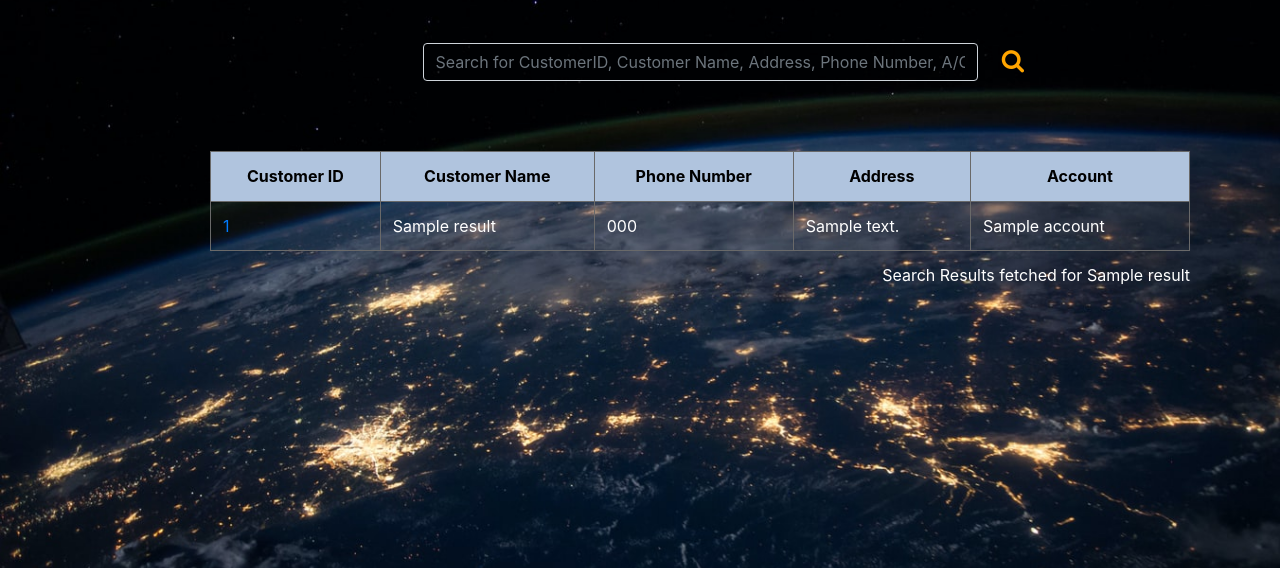
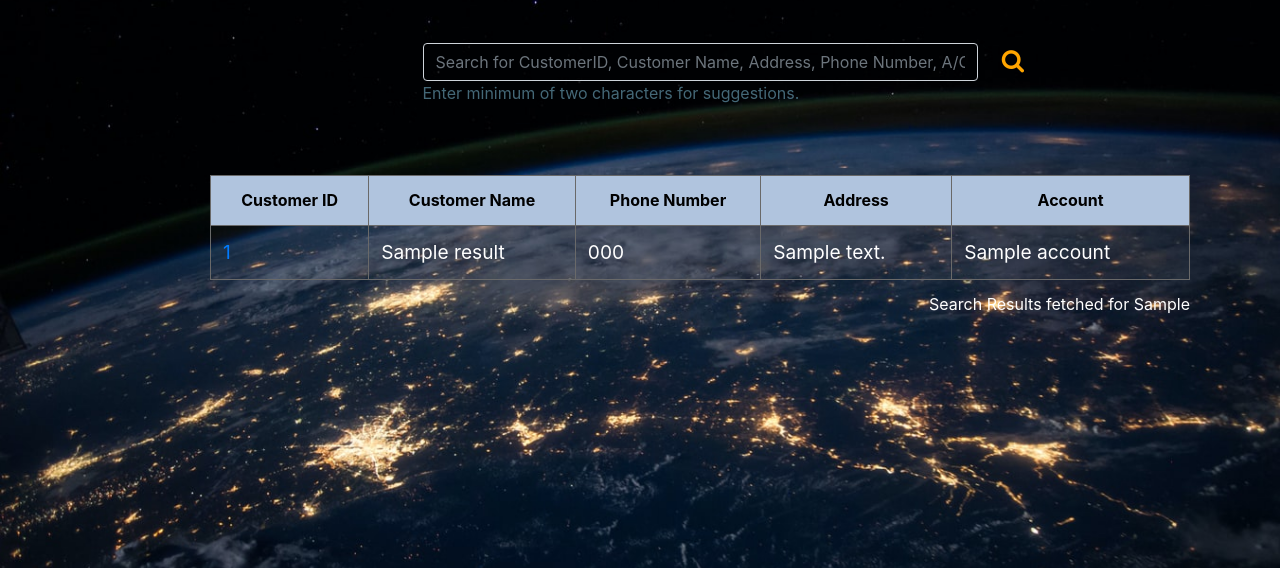
Before and after one commit to TeamDelight/netViz, a Flask app: template app/templates/index.html in a window 1280 px wide; the page is wider, and only the part inside the window is pictured. Shown: the part 135-703 px from the top of that part. Run offline with Flask 2, Linux system fonts and the light colour scheme; the template is opened without the code that fills it: most values are stand-ins (such as "Sample title", 1, 10 or a date in 2020); some libraries are stand-ins or nearby versions.

Commit message:
updated the search values to show after table, insert global variable

```diff
--- a/app/__init__.py
+++ b/app/__init__.py
@@ -25,5 +25,4 @@ migrate = Migrate(app,db)
 login = LoginManager(app)
 bootstrap = Bootstrap(app)
 login.login_view = 'login'
-
 from app import routes, models
--- a/app/static/main.js
+++ b/app/static/main.js
@@ -1,16 +1,30 @@
-function searchAutoComplete() {
+var user_value_length = 0;
+
+function searchAutoComplete(value) {
         remove_table();
         $.ajax({
-                type: "POST",
+                type: "GET",
                 url: '/searchlist',
                 data: $('#autocomplete').serialize()
-        }).done(function (data) {
+        }).success(function (data) {
+                hide_tooltip(value);
                 $('#autocomplete').autocomplete({
                         source: data,
-                        minLength: 1
+                        minLength: 2
                 });
         });
 }
+
+function hide_tooltip(value) {
+        user_value_length = value.length;
+        if (user_value_length > 1) {
+                document.getElementById('tooltip-search-bar').style.display = 'none';
+        }else{
+                document.getElementById('tooltip-search-bar').style.display = 'block';
+        }
+}
+
+
 
 function remove_table() {
         if (($("#search_result_table").is(":visible"))) {
@@ -23,9 +37,9 @@ function remove_table() {
 
 }
 
-$('tr.table-data').click( function() {
-        console.log( "hello");
+$('tr.table-data').click(function () {
+        console.log("hello");
         window.location = $(this).find('a').attr('href');
-    }).hover( function() {
+}).hover(function () {
         $(this).toggleClass('hover');
-    });
+});
--- a/app/static/styles/main.css
+++ b/app/static/styles/main.css
@@ -144,6 +144,12 @@ h1 {
     font-size: 4em;
 }
 
+#tooltip-search-bar{
+    color: rgba(135, 207, 235, 0.5);
+    margin: auto;
+    width: 50%;
+}
+
 /*Search box*/
 #autocomplete{
     margin-left: 30%;
@@ -245,6 +251,9 @@ tr:nth-child(even) {
     background-color: rgb(255, 255, 255, 0.03);
 }
 
+tr.table-data{
+    font-size: 1.2em;
+}
 
 tr.table-data:hover{
     background-color: black;
--- a/app/templates/index.html
+++ b/app/templates/index.html
@@ -7,15 +7,16 @@
     <form class="autocomplete-form" action="/search" method="POST">
         <input id="autocomplete" type="text" name="autocomplete" class="form-control"
             placeholder="Search for CustomerID, Customer Name, Address, Phone Number, A/C number"
-            onkeydown="searchAutoComplete(this.value)">
+            onkeyup="searchAutoComplete(this.value)">
         <button id="search-button" type="submit"><i class="fa fa-search"></i></button>
     </form>
+    <p id="tooltip-search-bar"> Enter minimum of two characters for suggestions.</p>
 </div>
 
 {% if resulted_dict %} {% if resulted_dict|length > 0 %}
 <div>
-    <table id=search_result_table>
-        <caption id="table_caption">Search Results fetched for <span>{{resulted_dict[0].name}}</span></caption>
+    <table class="search_table" id=search_result_table>
+        <caption id="table_caption">Search Results fetched for <span>{{customer_search}}</span></caption>
         <tr>
             <th id="table-customer-id"> Customer ID </th>
             <th id="table-customer-name"> Customer Name </th>
```
Also changed, not shown: requirements.txt (added, +37 -0 lines).
